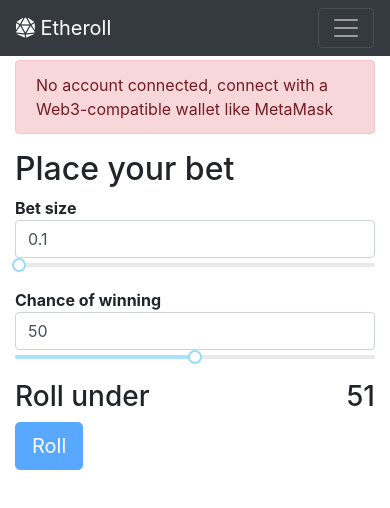
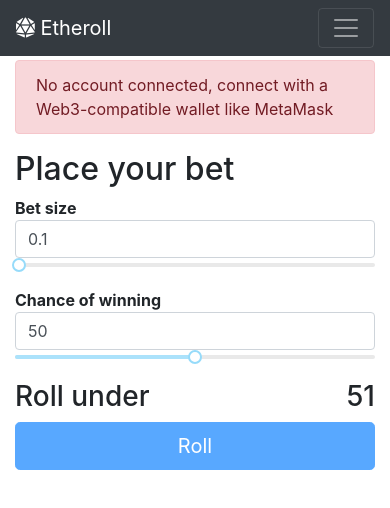
Before and after one commit to TopSkiller/React_Dice_Ethereum, a React (Create React App) app: page / in a window 390 px wide. Shown: the top 508 px of the page. Built offline with nearby package versions, Linux system fonts and the light colour scheme.

Commit message:
Responsive roll button
Gets to 100% on medium screen devices.

```diff
--- a/src/components/RollButton.jsx
+++ b/src/components/RollButton.jsx
@@ -3,7 +3,7 @@
 
 function Button({ isDisabled, onClick, text }) {
   return (
-    <button type="button" className="btn btn-primary btn-lg" disabled={isDisabled} onClick={onClick}>
+    <button type="button" className="btn btn-primary btn-lg col-md-3" disabled={isDisabled} onClick={onClick}>
       {text}
     </button>
   );
@@ -28,5 +28,4 @@
   isDisabled: false,
 };
 
-
 export default RollButton;
```
Also changed, not shown: 1 other file (tests, documents, lock files or other folders).
